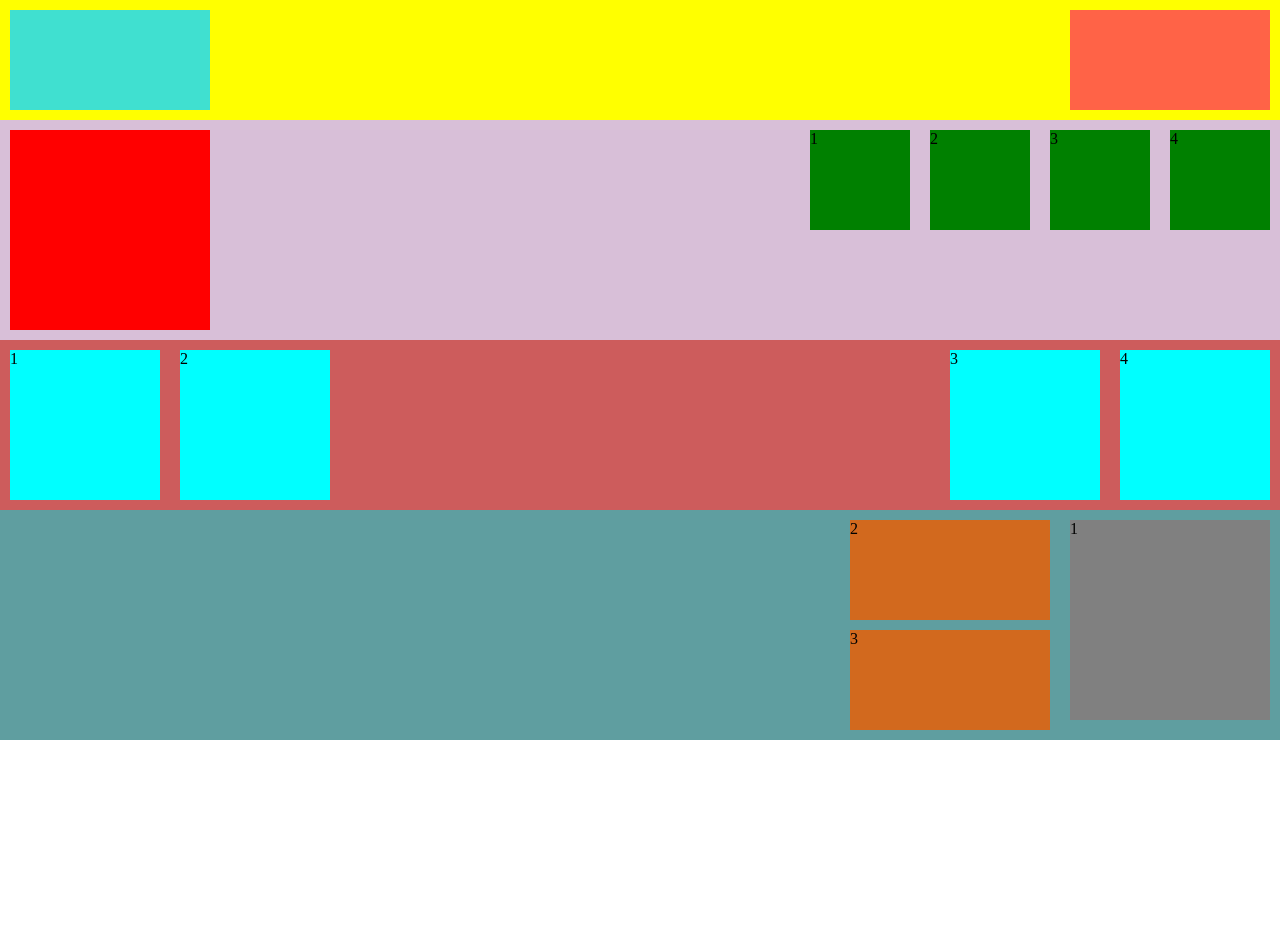
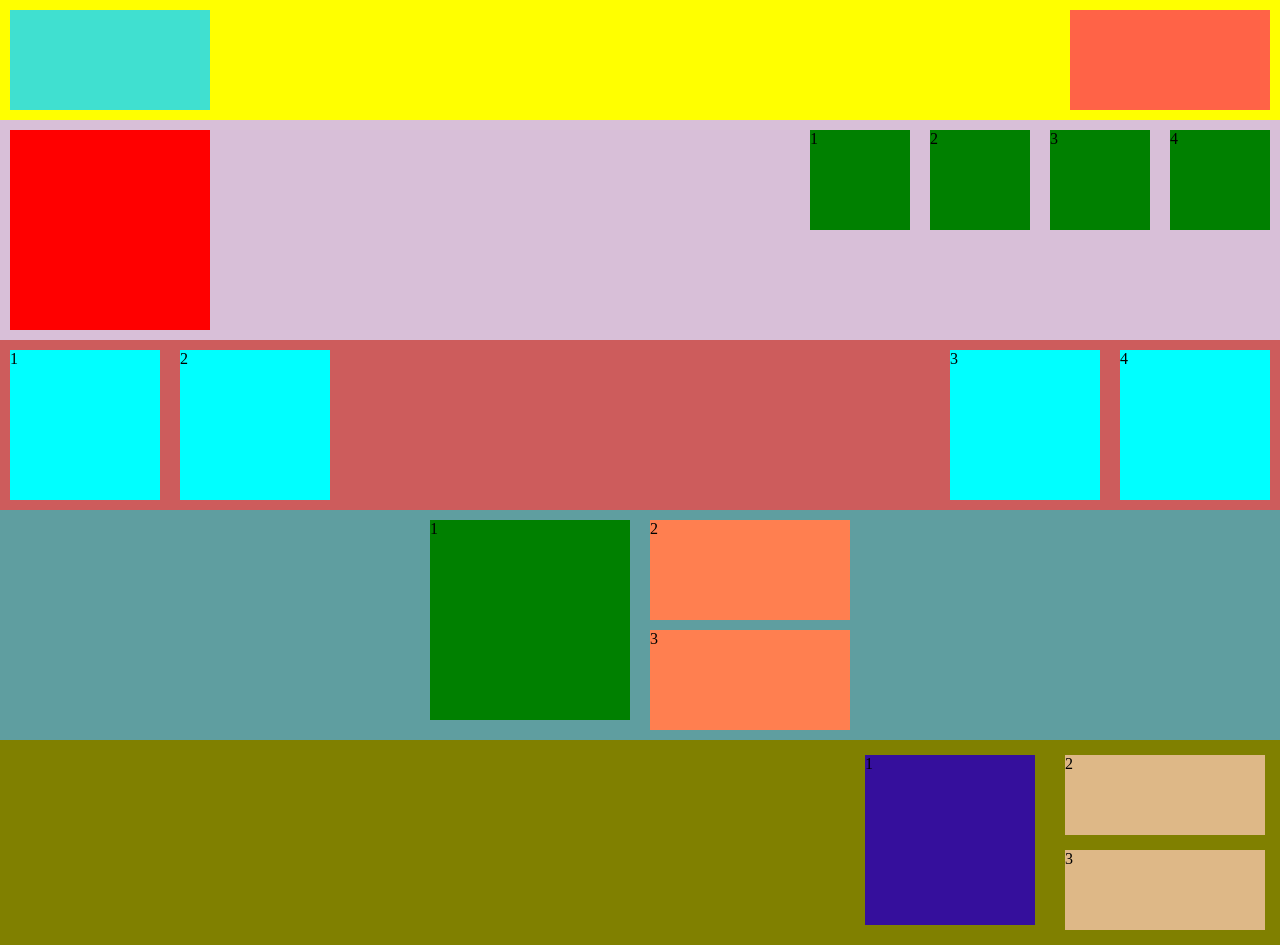
Before and after one commit to anastasiiashapovalova/hw-09, a plain HTML site: page index.html in a window 1280 px wide. Before the commit the page ends 800 px from the top, so only its background shows below. Drawn offline with Linux system fonts and the light colour scheme.

Commit message:
file index.html changed

```diff
--- a/index.html
+++ b/index.html
@@ -57,7 +57,6 @@
             background-color: green;
             margin: 10px;
             float: left;
-
         }
 
         .content {
@@ -92,29 +91,56 @@
             background-color: cadetblue;
         }
 
+        .cards {
+            margin-left: auto;
+            margin-right: auto;
+            width: 440px;
+        }
+
         .card-one {
             width: 200px;
             height: 200px;
-            background-color: gray;
+            background-color: green;
             margin: 10px;
+            float: left;
+        }
+
+        .card-box {
+            float: left;
         }
 
         .card-two {
             width: 200px;
             height: 100px;
-            background-color: chocolate;
+            background-color: coral;
             margin: 10px;
         }
 
-        .card-one {
+
+        .header-three {
+            background-color: olive;
+        }
+
+        .thumb-one {
+            width: 170px;
+            height: 170px;
+            background-color: rgb(53, 15, 156);
+            margin: 15px;
+            float: left;
+        }
+
+        .thumb-two {
+            width: 200px;
+            height: 80px;
+            background-color:burlywood;
+            margin: 15px;
+        }
+
+        .avatar {
             float: right;
         }
 
-        .img {
-            float: left;
-        }
-
-        .cards {
+        .thumbs {
             float: right;
         }
 
@@ -150,13 +176,22 @@
     <div class="header-two">
         <div class="cards">
             <div class="card-one">1</div>
-            <div class="img">
+            <div class="card-box">
                 <div class="card-two">2</div>
                 <div class="card-two">3</div>
+            </div>
+            <div class="clearfix"></div>
+        </div>
+    </div>
+    <div class="header-three">
+        <div class="thumbs">
+            <div class="thumb-one">1</div>
+            <div class="avatar">
+                <div class="thumb-two">2</div>
+                <div class="thumb-two">3</div>
             </div>
         </div>
         <div class="clearfix"></div>
     </div>
-
 </body>
 </html>
```
